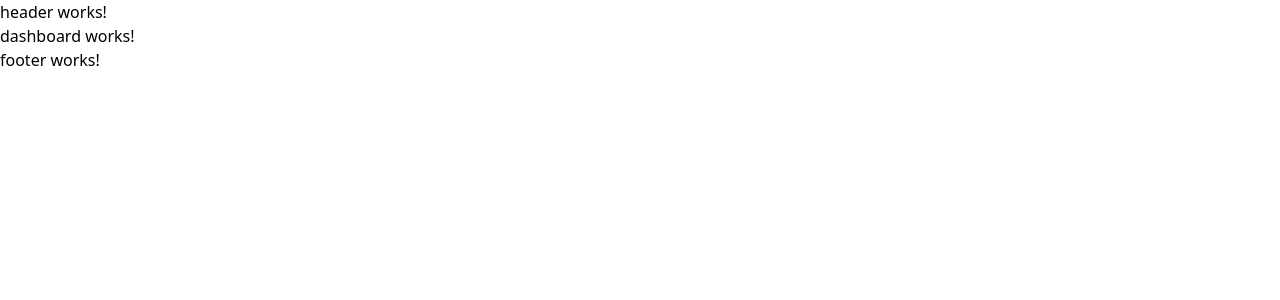
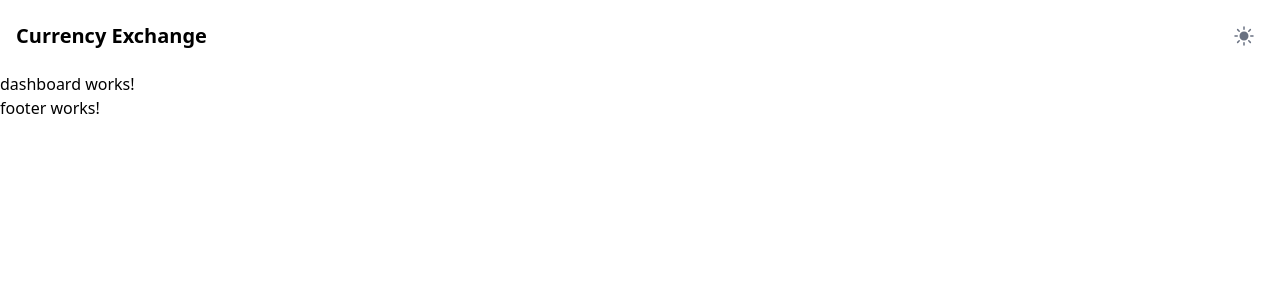
Before and after one commit to farisfaisalthena/tranglo-frontend-assessment, an Angular app: page / in a window 1280 px wide. Shown: the top 300 px of the page. Built offline with nearby package versions, Linux system fonts and the light colour scheme.

Commit message:
feat(header): design header

```diff
--- a/src/app/core/header/header.component.html
+++ b/src/app/core/header/header.component.html
@@ -1 +1,26 @@
-<p>header works!</p>
+<nav class="bg-white border-gray-200 dark:bg-gray-900 dark:border-gray-700">
+  <div class="max-w-screen-xl flex flex-wrap items-center justify-between mx-auto p-4">
+    <div class="flex items-center space-x-3 rtl:space-x-reverse">
+      <span class="self-center text-xl font-semibold whitespace-nowrap dark:text-white">
+        Currency Exchange
+      </span>
+    </div>
+
+    <button type="button"
+      class="inline-flex items-center p-2 w-10 h-10 justify-center text-sm text-gray-500 rounded-lg hover:bg-gray-100 focus:outline-none focus:ring-2 focus:ring-gray-200 dark:text-gray-400 dark:hover:bg-gray-700 dark:focus:ring-gray-600"
+      aria-controls="navbar-dropdown" aria-expanded="false" (click)="enableDarkMode = !enableDarkMode">
+      @if (!enableDarkMode) {
+      <svg xmlns="http://www.w3.org/2000/svg" viewBox="0 0 24 24" fill="currentColor" class="size-6">
+        <path
+          d="M12 2.25a.75.75 0 0 1 .75.75v2.25a.75.75 0 0 1-1.5 0V3a.75.75 0 0 1 .75-.75ZM7.5 12a4.5 4.5 0 1 1 9 0 4.5 4.5 0 0 1-9 0ZM18.894 6.166a.75.75 0 0 0-1.06-1.06l-1.591 1.59a.75.75 0 1 0 1.06 1.061l1.591-1.59ZM21.75 12a.75.75 0 0 1-.75.75h-2.25a.75.75 0 0 1 0-1.5H21a.75.75 0 0 1 .75.75ZM17.834 18.894a.75.75 0 0 0 1.06-1.06l-1.59-1.591a.75.75 0 1 0-1.061 1.06l1.59 1.591ZM12 18a.75.75 0 0 1 .75.75V21a.75.75 0 0 1-1.5 0v-2.25A.75.75 0 0 1 12 18ZM7.758 17.303a.75.75 0 0 0-1.061-1.06l-1.591 1.59a.75.75 0 0 0 1.06 1.061l1.591-1.59ZM6 12a.75.75 0 0 1-.75.75H3a.75.75 0 0 1 0-1.5h2.25A.75.75 0 0 1 6 12ZM6.697 7.757a.75.75 0 0 0 1.06-1.06l-1.59-1.591a.75.75 0 0 0-1.061 1.06l1.59 1.591Z" />
+      </svg>
+      } @else {
+      <svg xmlns="http://www.w3.org/2000/svg" viewBox="0 0 24 24" fill="currentColor" class="size-6">
+        <path fill-rule="evenodd"
+          d="M9.528 1.718a.75.75 0 0 1 .162.819A8.97 8.97 0 0 0 9 6a9 9 0 0 0 9 9 8.97 8.97 0 0 0 3.463-.69.75.75 0 0 1 .981.98 10.503 10.503 0 0 1-9.694 6.46c-5.799 0-10.5-4.7-10.5-10.5 0-4.368 2.667-8.112 6.46-9.694a.75.75 0 0 1 .818.162Z"
+          clip-rule="evenodd" />
+      </svg>
+      }
+    </button>
+  </div>
+</nav>
--- a/src/app/core/header/header.component.ts
+++ b/src/app/core/header/header.component.ts
@@ -8,4 +8,6 @@ import { Component } from '@angular/core';
 })
 export class HeaderComponent {
 
-}
+  enableDarkMode: boolean = false;
+
+};
```
